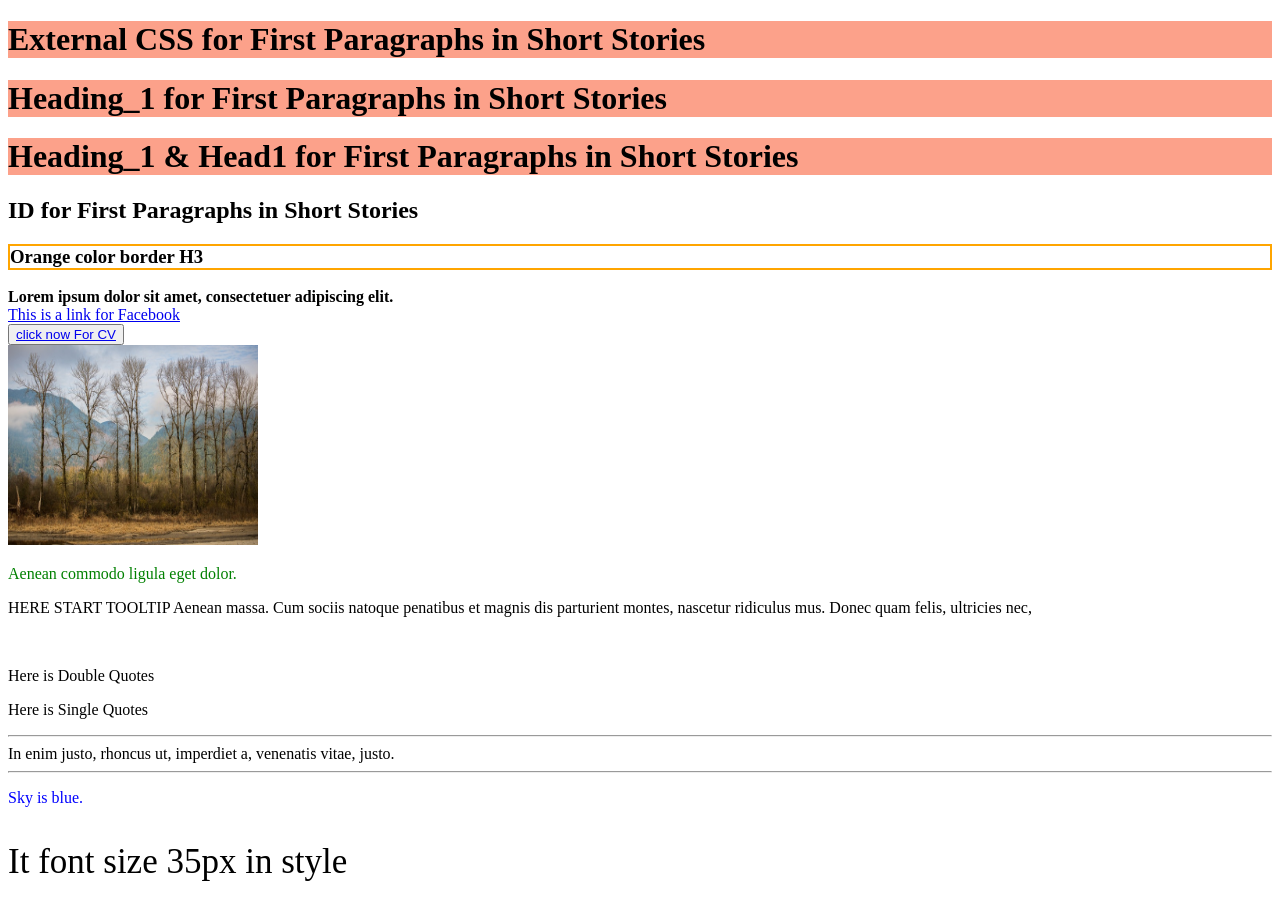
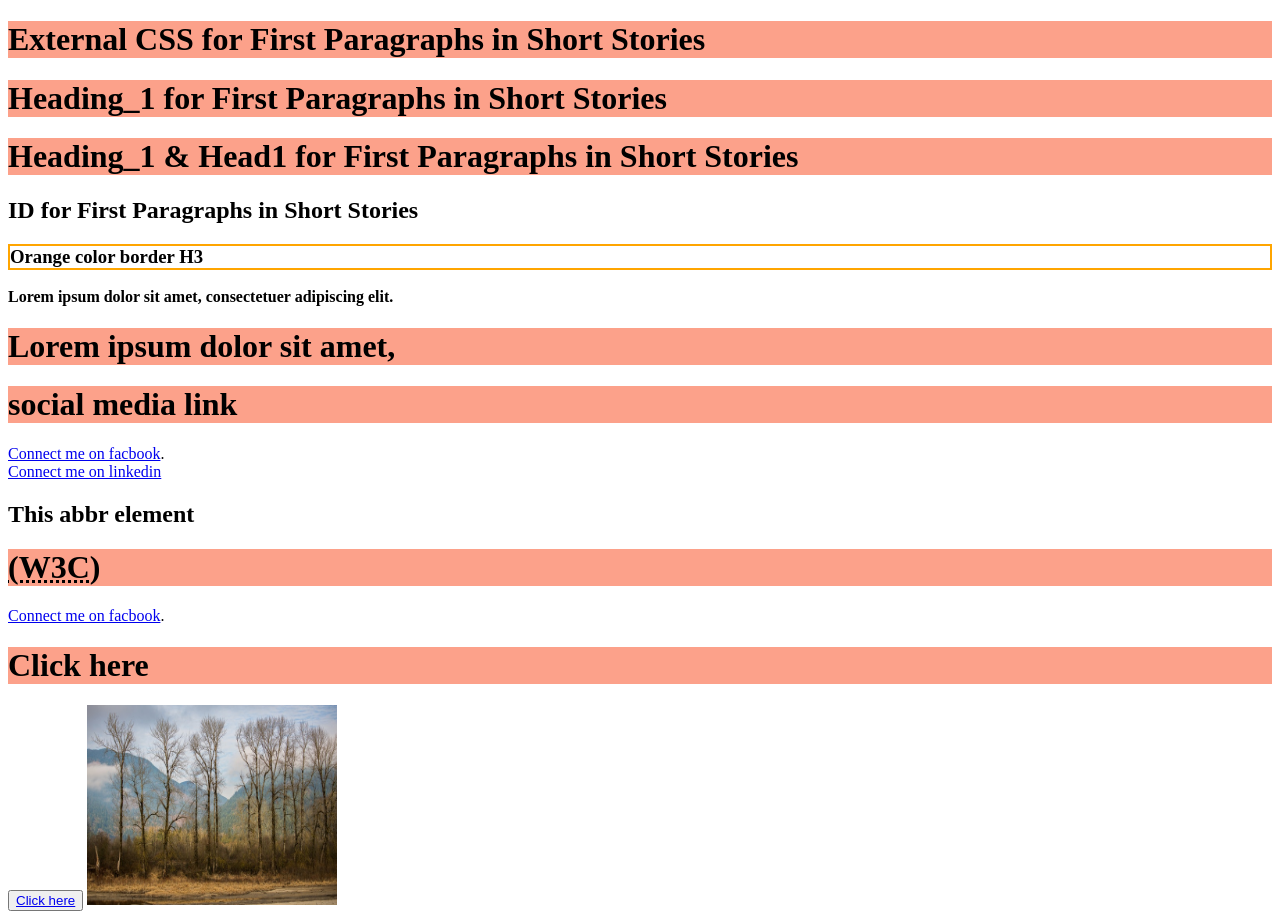
Before and after one commit to rokykhan/project_2, a plain HTML site: page index.html in a window 1280 px wide. Shown: the top 914 px of the page. Drawn offline with Linux system fonts and the light colour scheme; files that its build step writes are made by us from their sources.

Commit message:
Update index.html

```diff
--- a/index.html
+++ b/index.html
@@ -22,10 +22,16 @@
 
 		<br>
 
-		<a href="facebook.com"> This is a link for Facebook </a>
-		<br>
-		<button><a target="_blank" href="Document/roky.pdf">click now For CV</a></button>
-		<br>
+		<h1>Lorem ipsum dolor sit amet,</h5></h1>
+		<h1>social media link</h1>
+		<a href="https://www.facebook.com/rokykhan007">Connect me on facbook</a>.<br>
+		<a href="www.linkedin.com/in/rokykhan/">Connect me on linkedin</a>
+		<h2>This abbr element</h2>
+	     <h1><abbr title="World Wide Web Consortium (W3C)">(W3C)</abbr></h1>
+
+	     	<a href="https://www.facebook.com/rokykhan007">Connect me on facbook</a>.<br>
+	     	<h1>Click here</h1>
+	     	<button><a target="_blank" href="roky.pdf" download>Click here</a></button>
 		<img src="images/natural.jpg" width="250" height="200" alt="natural images">
 		<br>
 
```
